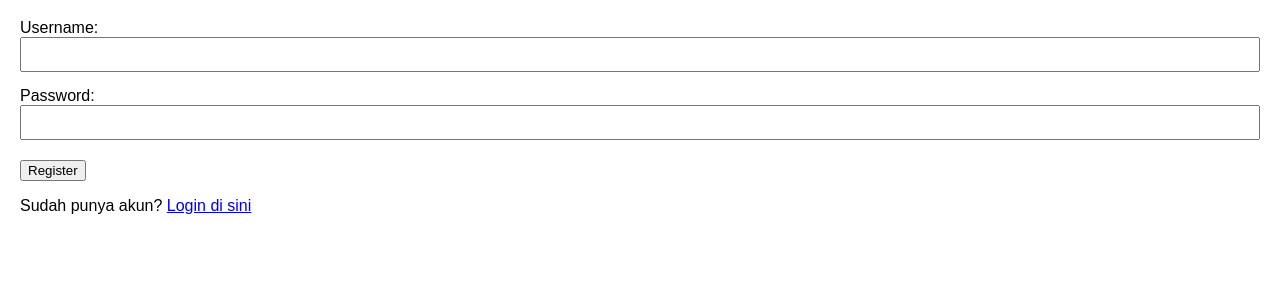
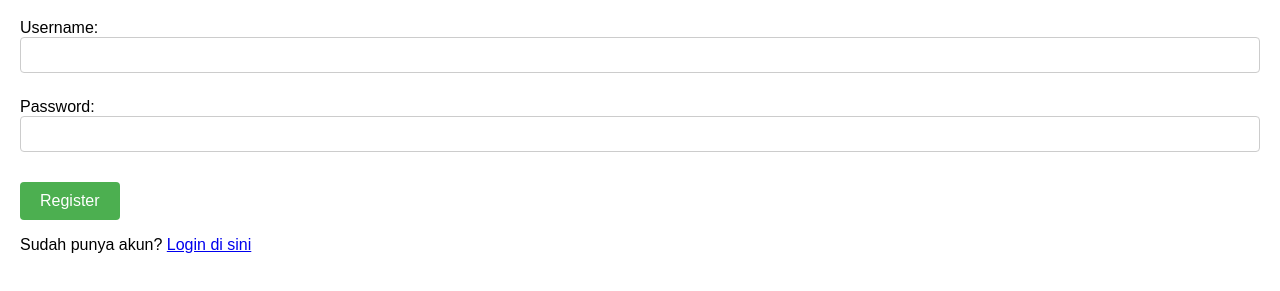
Before and after one commit to dinaamlll/Website-Pemesanan-Makanan-Kelompok-8, a plain HTML site: page Kelompok 8/registrasi.html in a window 1280 px wide. Shown: the part 61-352 px from the top of the page. Drawn offline with Linux system fonts and the light colour scheme.

Commit message:
revisi lagi

```diff
--- a/Kelompok 8/registrasi.html
+++ b/Kelompok 8/registrasi.html
@@ -19,9 +19,25 @@
             width: 100%;
             padding: 8px;
             box-sizing: border-box;
+            border: 1px solid #ccc;
+            border-radius: 4px;
+            font-size: 16px;
+            margin-bottom: 10px; /* Gaya inline untuk menambahkan margin bottom pada input */
         }
         .button {
             margin-top: 20px;
+        }
+        .button button {
+            padding: 10px 20px;
+            background-color: #4CAF50;;
+            color: white;
+            border: none;
+            cursor: pointer;
+            border-radius: 4px;
+            font-size: 16px;
+        }
+        .button button:hover {
+        background-color:  #45a049;;;
         }
     </style>
 </head>
@@ -30,11 +46,11 @@
     <form id="register-form" onsubmit="handleRegister(event)">
         <div class="form-group">
             <label for="reg-username">Username:</label>
-            <input type="text" id="reg-username" required>
+            <input type="text" id="reg-username" required style="margin-bottom: 10px;"> <!-- Gaya inline untuk menambahkan margin bottom pada input -->
         </div>
         <div class="form-group">
             <label for="reg-password">Password:</label>
-            <input type="password" id="reg-password" required>
+            <input type="password" id="reg-password" required style="margin-bottom: 10px;"> <!-- Gaya inline untuk menambahkan margin bottom pada input -->
         </div>
         <div class="button">
             <button type="submit">Register</button>
```
Also changed, not shown: Kelompok 8/about.html (+2 -1 lines), Kelompok 8/checkout.html (+1 -0 lines), Kelompok 8/contact.html (+1 -0 lines), Kelompok 8/login.html (+15 -0 lines), Kelompok 8/shop.html (+1 -0 lines), Kelompok 8/images/restoran.jpeg (added).
